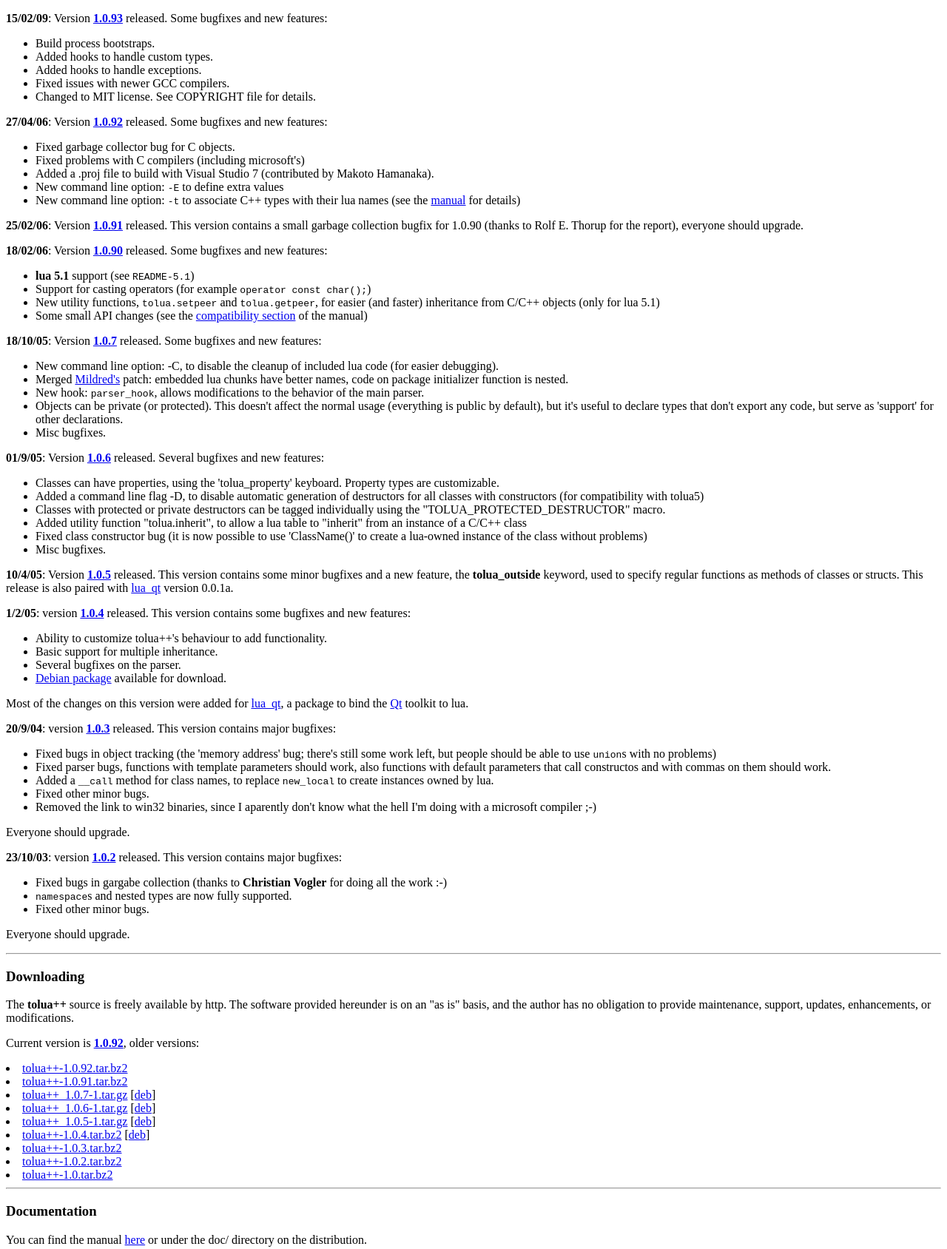
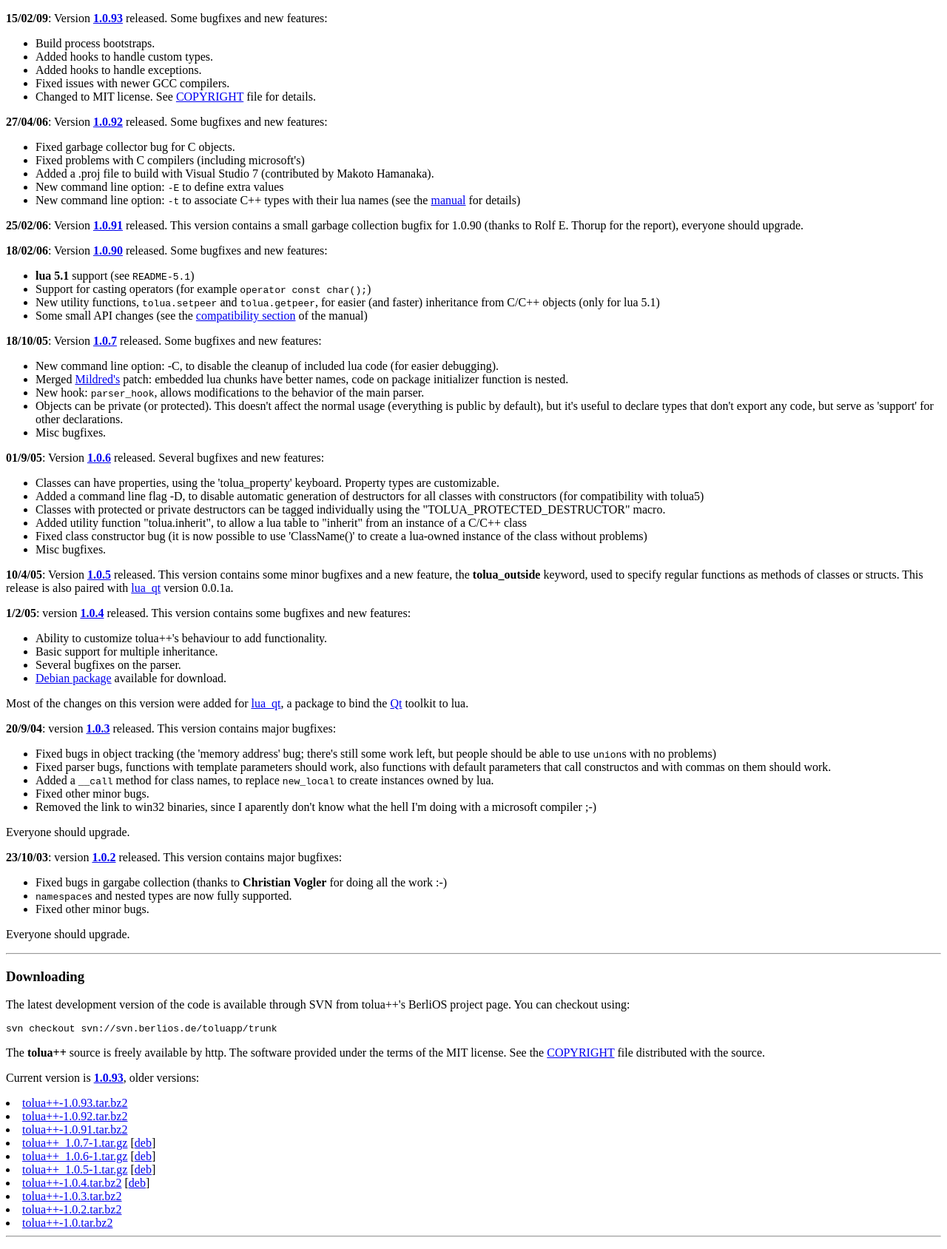
Before and after one commit to EddieRingle/toluapp, a plain HTML site: page doc/index.html in a window 1280 px wide. Shown: the part 327-2015 px from the top of the page at 74% size. Drawn offline with Linux system fonts and the light colour scheme.

Commit message:
more stuff

```diff
--- a/doc/index.html
+++ b/doc/index.html
@@ -40,7 +40,7 @@ As well as other features and bugfixes.
 <li> Added hooks to handle custom types.
 <li> Added hooks to handle exceptions.
 <li> Fixed issues with newer GCC compilers.
-<li> Changed to MIT license. See COPYRIGHT file for details.
+<li> Changed to MIT license. See <a href="COPYRIGHT">COPYRIGHT</a> file for details.
 </ul>
 
 <b>27/04/06</b>: Version <b><a href="tolua++-1.0.92.tar.bz2">1.0.92</a></b> released. Some bugfixes and new features:
@@ -138,14 +138,22 @@ Everyone should upgrade.
 
 <a name="download"></a>
 <h3>Downloading</B></H3>
-The <B>tolua++</B> source is freely available by http.
-The software provided hereunder is on an "as is" basis, and the author
-has no obligation to provide maintenance, support, updates, enhancements,
-or modifications.
+
+The latest development version of the code is available through SVN from tolua++'s BerliOS project page. You can checkout using:
 <p>
 
-Current version is <b><a href="tolua++-1.0.92.tar.bz2">1.0.92</a></b>, older versions:
+<tt>svn checkout svn://svn.berlios.de/toluapp/trunk</tt>
 <p>
+
+
+The <B>tolua++</B> source is freely available by http.
+The software provided under the terms of the MIT license. See the <a href="COPYRIGHT">COPYRIGHT</a> file distributed
+with the source.
+<p>
+
+Current version is <b><a href="tolua++-1.0.93.tar.bz2">1.0.93</a></b>, older versions:
+<p>
+<li> <a href="tolua++-1.0.93.tar.bz2">tolua++-1.0.93.tar.bz2</a>
 <li> <a href="tolua++-1.0.92.tar.bz2">tolua++-1.0.92.tar.bz2</a>
 <li> <a href="tolua++-1.0.91.tar.bz2">tolua++-1.0.91.tar.bz2</a>
 <li> <a href="tolua++_1.0.7-1.tar.gz">tolua++_1.0.7-1.tar.gz</a> [<a href="tolua++_1.0.7-1_i386.deb">deb</a>]
```
Also changed, not shown: 1 other file.
